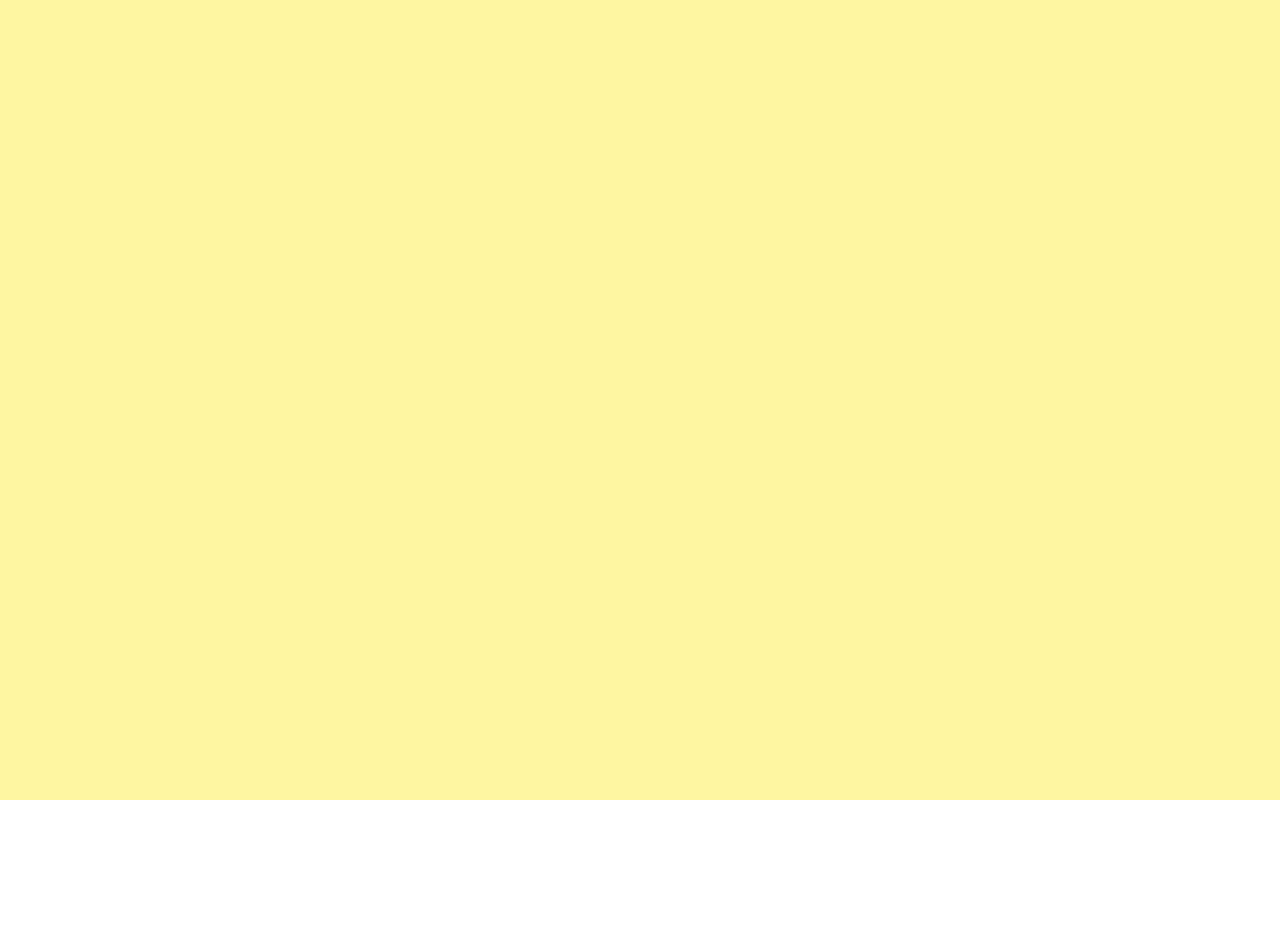
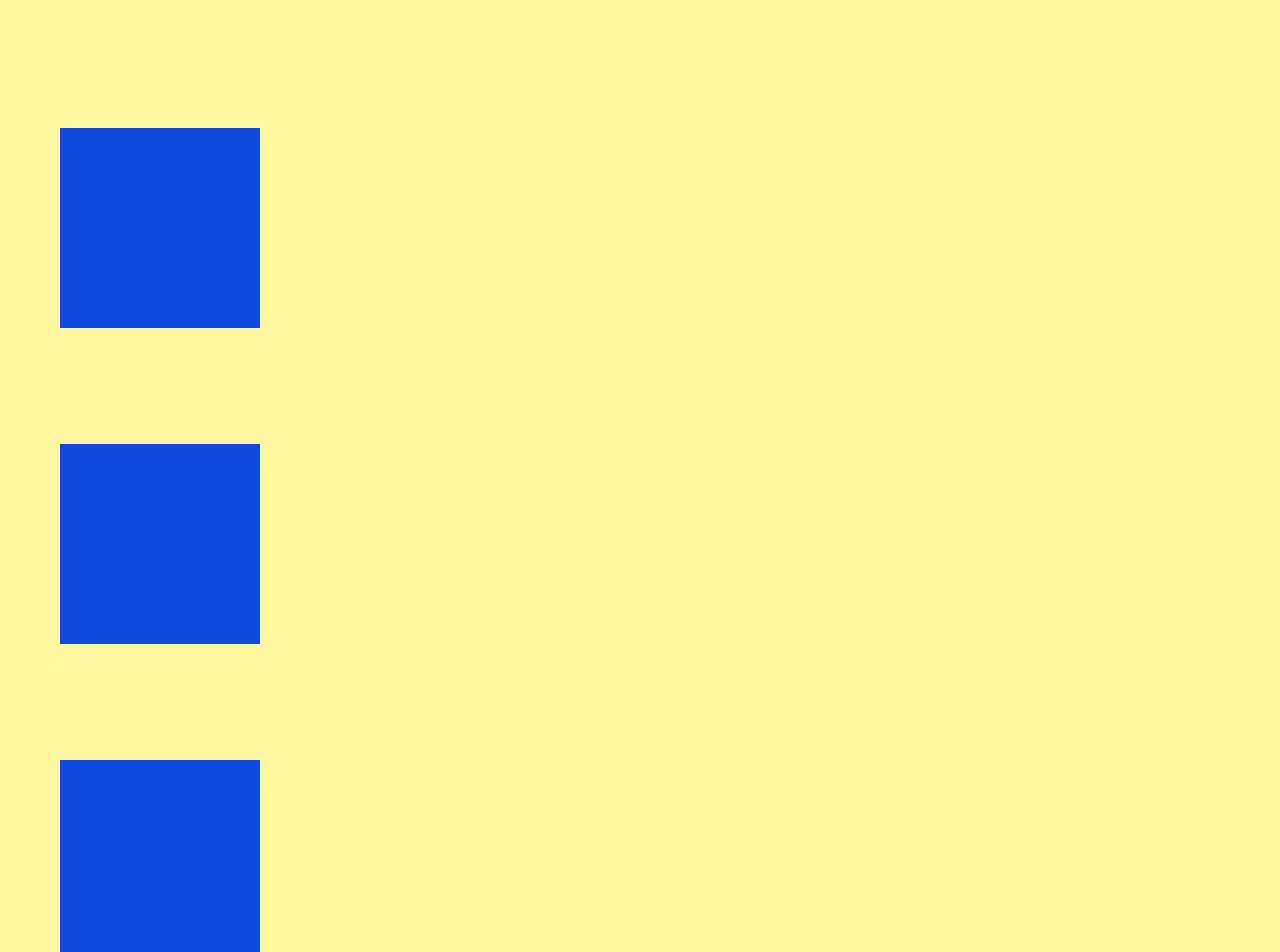
Before and after one commit to vanjastan/Praksa, a Vue app: page / in a window 1280 px wide. Shown: the top 952 px of the page. Before the commit the page ends 800 px from the top, so only its background shows below. Built offline with nearby package versions, Linux system fonts and the light colour scheme.

Commit message:
Added 3 blue squares

```diff
--- a/src/App.vue
+++ b/src/App.vue
@@ -1,16 +1,19 @@
 <template>
   <v-app style="background-color: #FFF6A1;">
     <v-main>
+      <Square/>
     </v-main>
   </v-app>
 </template>
 
 <script>
+import Square from './components/Square';
 
 export default {
   name: 'App',
 
   components: {
+    Square,
   },
 
   data: () => ({
--- /dev/null
+++ b/src/components/Square.vue
@@ -0,0 +1,40 @@
+<template>
+  <v-container>
+   <div class="square1"></div>
+   <div class="square2"></div>
+   <div class="square3"></div>
+  </v-container>
+</template>
+
+<style>
+.square1 {
+  height: 200px;
+  width: 200px;
+  background-color: #0D48E0;
+  margin-top:10%;
+}
+
+.square2 {
+  height: 200px;
+  width: 200px;
+  background-color: #0D48E0;
+  margin-top:10%;
+}
+
+.square3 {
+  height: 200px;
+  width: 200px;
+  background-color: #0D48E0;
+  margin-top:10%;
+}
+</style>
+
+<script>
+  export default {
+    name: 'Square',
+
+    data: () => ({
+
+    }),
+  }
+</script>
```
